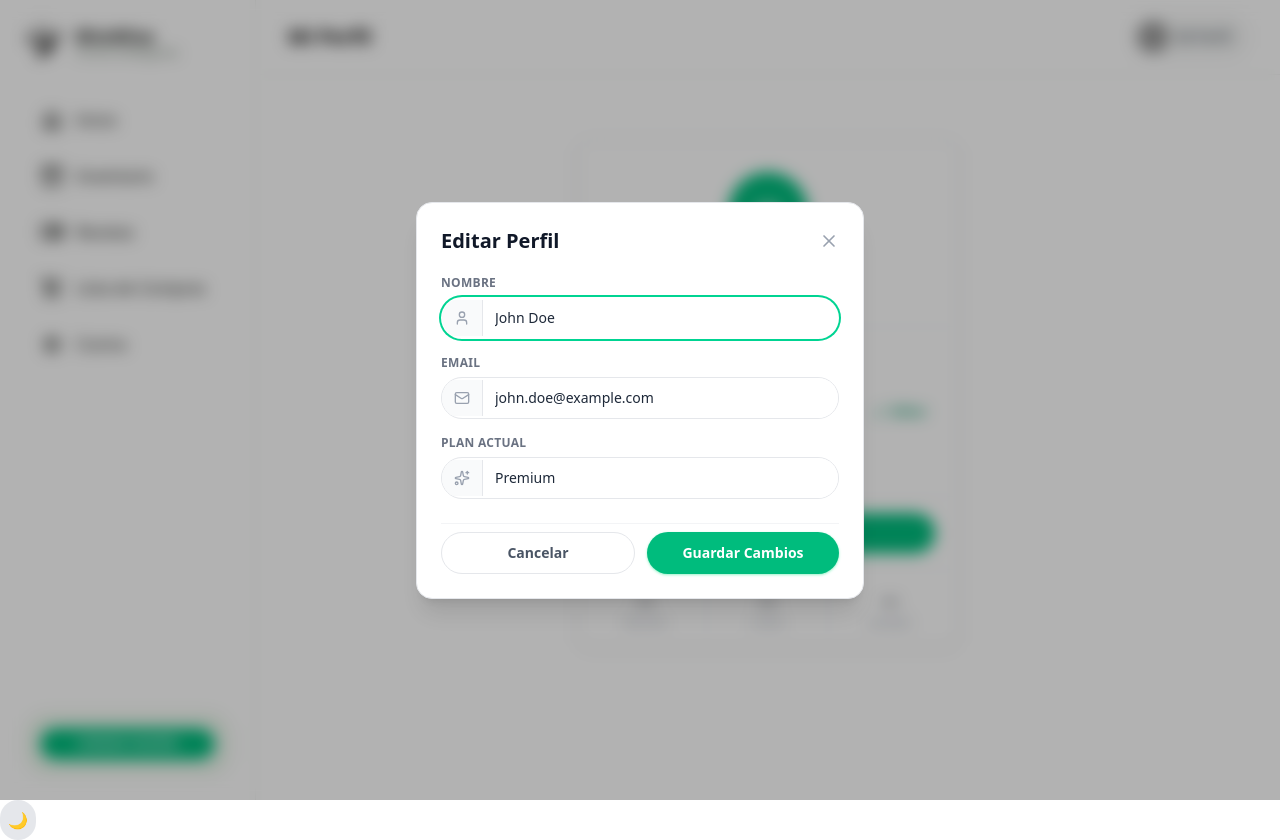
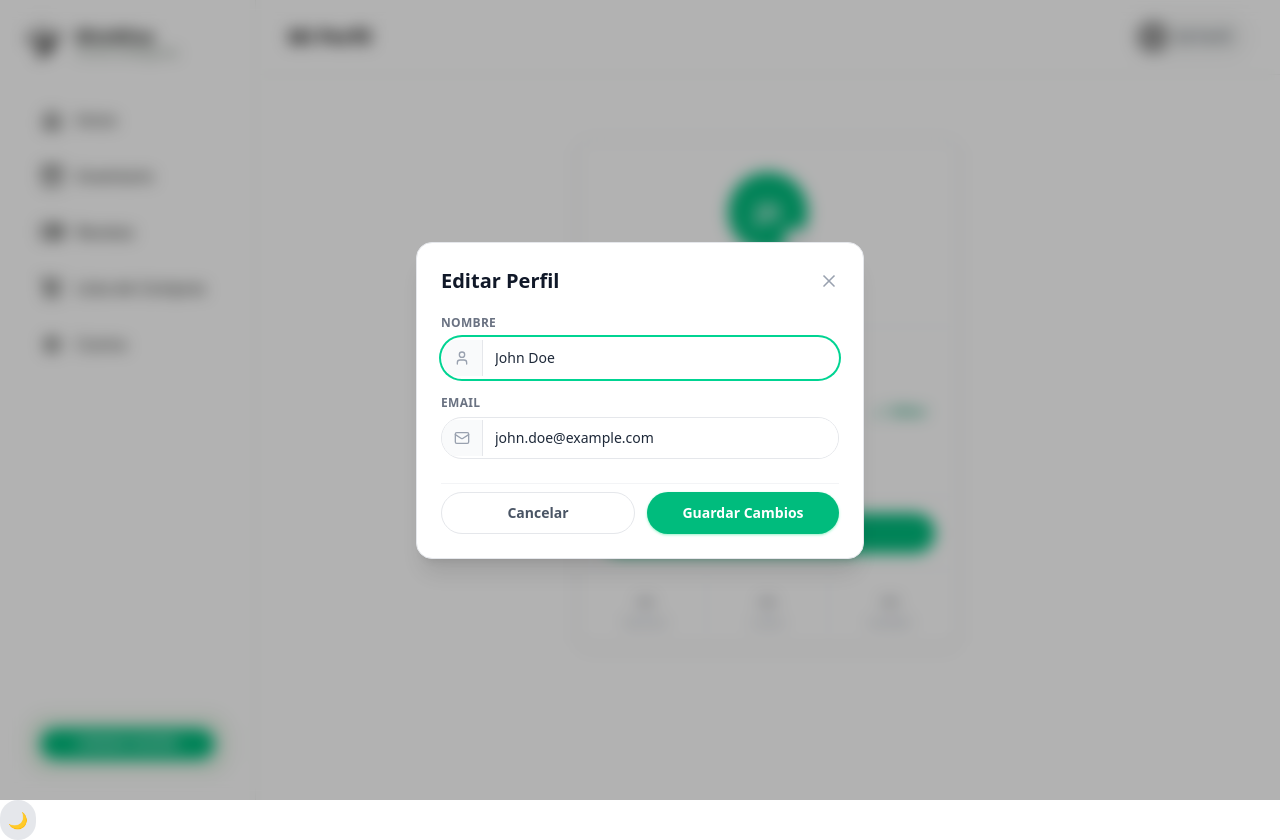
Before and after one commit to Moraaa4/BiteWise-Front-end, a Next.js app: page /profile in a window 1280 px wide. Both pictures are taken after a click on the button 796 px from the left and 240 px from the top of the page. Built offline with nearby package versions, Linux system fonts and the light colour scheme; grey boxes are pictures that could not be loaded.

Commit message:
Solución de errores, otra vez

```diff
--- a/src/features/Recipes/components/RepeatRecipeModal.tsx
+++ b/src/features/Recipes/components/RepeatRecipeModal.tsx
@@ -1,7 +1,7 @@
 "use client";
 
 import React, { useState } from "react";
-import { X, ShoppingCart, CalendarPlus, CheckCircle2 } from "lucide-react";
+import { X, ShoppingCart, CheckCircle2 } from "lucide-react";
 import type { HistoryRecipe } from "@/features/Recipes/recetasData";
 
 interface RepeatRecipeModalProps {
@@ -95,18 +95,7 @@ export default function RepeatRecipeModal({ recipe, onClose }: RepeatRecipeModal
                         </div>
                     </button>
 
-                    <button
-                        onClick={handleAction}
-                        className="w-full flex items-center gap-4 p-4 rounded-xl border border-gray-200 dark:border-white/10 hover:border-blue-500 dark:hover:border-blue-500 hover:bg-blue-50/50 dark:hover:bg-blue-500/5 transition-all group text-left"
-                    >
-                        <div className="w-10 h-10 rounded-full bg-blue-100 dark:bg-blue-500/20 text-blue-600 dark:text-blue-400 flex items-center justify-center shrink-0 group-hover:scale-110 transition-transform">
-                            <CalendarPlus size={18} />
-                        </div>
-                        <div className="flex-1">
-                            <h5 className="text-sm font-bold text-gray-900 dark:text-white mb-0.5">Programar para la semana</h5>
-                            <p className="text-xs text-gray-500 dark:text-gray-400">Agrégala a tu plan de comidas semanal.</p>
-                        </div>
-                    </button>
+
                 </div>
             </div>
         </div>
--- a/src/features/profile/components/EditProfileModal.tsx
+++ b/src/features/profile/components/EditProfileModal.tsx
@@ -1,7 +1,7 @@
 "use client";
 
 import React, { useState } from "react";
-import { X, User, Mail, Sparkles } from "lucide-react";
+import { X, User, Mail } from "lucide-react";
 import type { UserProfile } from "@/features/profile/perfilTypes";
 
 interface EditProfileModalProps {
@@ -17,7 +17,6 @@ export default function EditProfileModal({
 }: EditProfileModalProps) {
     const [name, setName] = useState(currentProfile.name);
     const [email, setEmail] = useState(currentProfile.email);
-    const [plan, setPlan] = useState(currentProfile.plan);
 
     const handleSave = () => {
         if (!name.trim() || !email.trim()) return;
@@ -29,7 +28,7 @@ export default function EditProfileModal({
             initials = ((match[1] || "") + (match[2] || "")).toUpperCase();
         }
 
-        onSave({ name, email, plan, initials });
+        onSave({ name, email, initials });
         onClose();
     };
 
@@ -86,26 +85,7 @@ export default function EditProfileModal({
                         </div>
                     </div>
 
-                    {/* Plan */}
-                    <div>
-                        <label className="text-xs text-gray-500 dark:text-gray-400 font-bold mb-1.5 block uppercase tracking-wide">
-                            Plan Actual
-                        </label>
-                        <div className="flex items-center border border-gray-200 dark:border-white/10 rounded-xl overflow-hidden focus-within:ring-2 focus-within:ring-emerald-400 focus-within:border-transparent transition-all">
-                            <span className="px-3 py-2.5 text-gray-400 dark:text-gray-500 bg-gray-50 dark:bg-white/5 border-r border-gray-200 dark:border-white/10">
-                                <Sparkles size={16} />
-                            </span>
-                            <select
-                                value={plan}
-                                onChange={(e) => setPlan(e.target.value)}
-                                className="flex-1 px-3 py-2.5 text-sm text-gray-800 dark:text-white outline-none bg-white dark:bg-background-dark appearance-none shrink-0"
-                            >
-                                <option value="Básico">Básico</option>
-                                <option value="Premium">Premium</option>
-                                <option value="Familiar">Familiar</option>
-                            </select>
-                        </div>
-                    </div>
+
                 </div>
 
                 <div className="flex gap-3 pt-2 border-t border-gray-100 dark:border-white/5">
```
